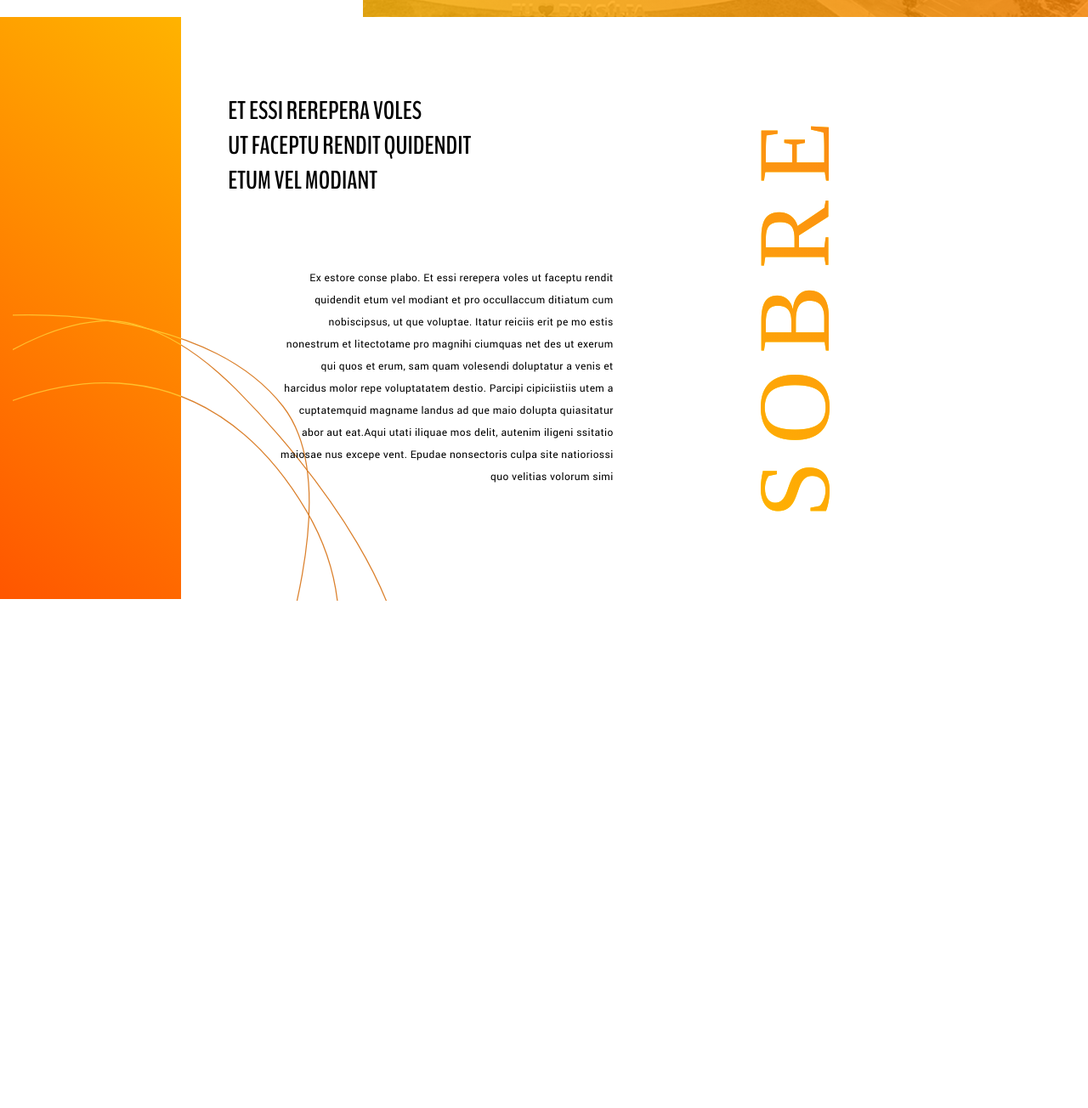
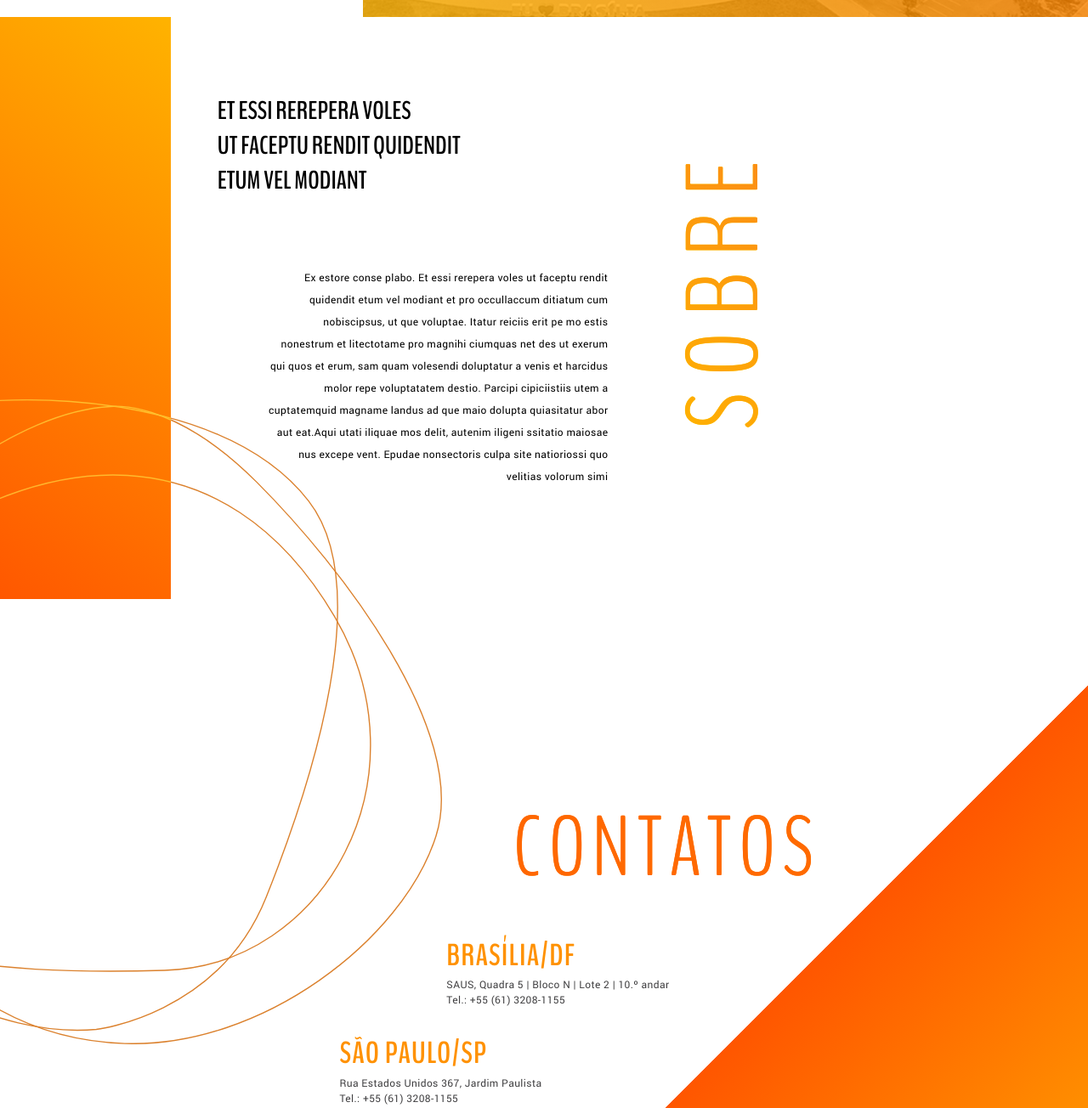
Before and after one commit to elderfonseca/dev-front-end, a website: page index.html in a window 1280 px wide. Shown: the part 760-2064 px from the top of the page at 85% size. Before the commit the page ends 1467 px from the top, so only its background shows below. Drawn offline with Linux system fonts and the light colour scheme.

Commit message:
Construindo a página. Periodo da manhã

```diff
--- a/index.html
+++ b/index.html
@@ -52,6 +52,7 @@
                     </div>
             	</div>
                 <div class="fundo-corpo">
+                	<!--Inicio da linha SOBRE-->
                 	<div class="row">
                 		<div class="col-md-2 col-lg-2 col-direita">
                     	</div>
@@ -66,20 +67,43 @@
                         	</p>
                     	</div>
                     	<div class="col-sm-3 col-md-5 col-lg-5">
-                    		<div class="vertical" style="margin-left: -70px; margin-top:157px; position: absolute; transform: rotate(-90deg); -webkit-transform: rotate(-90deg); -moz-transform: rotate(-90deg); -ms-transform: rotate(-90deg);">
-                    			<p align="left" style="background-image: linear-gradient(317deg, #fb8916, #ffb300), linear-gradient(#ffdb00, #ffdb00); font-family: BenchNine; font-size: 120px; font-weight: 300; font-style: normal; font-stretch: normal; line-height: normal; letter-spacing: 20px; -webkit-background-clip: text; -webkit-text-fill-color: transparent">
+                    		<div class="vertical">
+                    			<h1 class="sobre-vert">
                         			SOBRE
-                        		</p>
+                        		</h1>
                     		</div>
                 		</div>
-                		<div class="row">
-                			<div class="col-md-2 col-lg-2">
+                	</div>
+                	<!--Inicio da linha CONTATOS-->
+                	<div class="row">
+                		<div class="col-md-2 col-lg-2">
+                    	</div>
+                    	<div class="col-sm-12 col-md-10 col-lg-10 contato-fundo">
+                    		<div class="contato-dist">
+                    			<h1 class="contato-tit">
+                    				CONTATOS
+                    			</h1>
                     		</div>
-                    		<div class="col-sm-12 col-md-10 col-lg-10">
-
+                    		<div class="contato-bsb">
+                    			<h3 class="cidade">
+                    				BRASÍLIA/DF
+                    			</h3>
+                    			<p class="endereco">
+                    				SAUS, Quadra 5  |  Bloco N  |  Lote 2  |  10.º andar<br />
+                    				Tel.: +55 (61) 3208-1155
+                    			</p>
                     		</div>
-                		</div>
-            		</div>
+                    		<div class="contato-sp">
+                    			<h3 class="cidade">
+                    				SÃO PAULO/SP
+                    			</h3>
+                    			<p class="endereco">
+                    				Rua Estados Unidos 367, Jardim Paulista<br />
+                    				Tel.: +55 (61) 3208-1155
+                    			</p>
+                    		</div>
+                    	</div>
+                	</div>
             	</div>
         	</div>
 		</body>
--- a/src/sass/estilos.scss
+++ b/src/sass/estilos.scss
@@ -15,6 +15,14 @@
     background-image: linear-gradient($angulo, $color1 $perc1,$color2 $perc2); /* W3C */
 }
 
+@mixin linearGradientTrian($angulo, $color1, $color2, $color3, $perc1, $perc2){
+    background: $color2; /* Fallback */
+    background: -moz-linear-gradient($angulo, $color1, $color2 $perc1, $color3 $perc2); /* FF3.6+ */
+    background: -webkit-linear-gradient($angulo, $color1, $color2 $perc1, $color3 $perc2); /* Chrome10+,Safari5.1+ */
+    background: -ms-linear-gradient($angulo, $color1, $color2 $perc1, $color3 $perc2); /* IE10+ */
+    background-image: linear-gradient($angulo, $color1, $color2 $perc1, $color3 $perc2); /* W3C */
+}
+
 //mixin para gradiente da coluna direita
 @mixin linearGradientCol($angulo, $color1, $color2){
     background: $color2; /* Fallback */
@@ -27,6 +35,11 @@
 //mixin para background do topo
 @mixin imgGradient-topo($angulo, $color1, $color2, $imagem){
 	background-image: linear-gradient($angulo, $color1, $color2), url('../img/#{$imagem}');
+}
+
+//mixin para estilização dos titulos
+@mixin txtGradient-titulos($angulo, $color1, $color2, $color3){
+	background-image: linear-gradient($angulo, $color1, $color2), linear-gradient($color3, $color3);
 }
 
 // mixin para declaração de fontes
@@ -48,6 +61,7 @@
 //
 $cor-degrade1: #ff5600;
 $cor-degrade2: #ffb300;
+$rotate: -90deg;
 
 //Background da Row do topo
 
@@ -155,7 +169,9 @@ body {
 //Background do Fundo do corpo
 .fundo-corpo {
 	background: url('../img/doodle.svg') no-repeat;
-	background-position: -300px 350px;
+	background-position: -320px 450px;
+	background-size: 840px;
+	margin-left: -15px;
 }
 
 //Trabalhando na área "SOBRE"
@@ -184,3 +200,85 @@ body {
 	padding-right:10px;
 	text-align: right;
 }
+
+.vertical {
+	margin-left: -70px;
+	margin-top:157px;
+	position: absolute;
+	transform: rotate($rotate);
+	-webkit-transform: rotate($rotate);
+	-moz-transform: rotate($rotate);
+	-ms-transform: rotate($rotate);
+}
+
+.sobre-vert {
+	@include txtGradient-titulos (317deg, #fb8916, #ffb300, #ffdb00);
+	font-family: BenchnineLight;
+	font-size: 120px;
+	font-weight: 300;
+	font-style: normal;
+	font-stretch: normal;
+	line-height: normal;
+	letter-spacing: 20px;
+	-webkit-background-clip: text;
+	-webkit-text-fill-color: transparent;
+	text-align: left;
+}
+
+//Trabalhando na área CONTATOS
+.contato-dist {
+	padding-left:37%;
+  	padding-top:17%;
+}
+
+.contato-tit {
+	@include txtGradient-titulos (to right, #ff6700, #ff6d00, #ff7800);
+  	font-family: BenchnineLight;
+  	font-size: 100px;
+  	font-weight: 300;
+  	font-style: normal;
+  	font-stretch: normal;
+  	line-height: 0.96;
+  	letter-spacing: 8.9px;
+  	text-align: left;
+  	-webkit-background-clip: text;
+  	background-clip: text;
+  	-webkit-text-fill-color: transparent;
+}
+
+.contato-bsb {
+	padding-left: 29.5%;
+}
+
+.contato-sp{
+	padding-left: 17.5%;
+	padding-bottom: 30%;
+	h3 {
+		margin-top: 43px;
+	}
+}
+
+.cidade {
+  	font-family: BenchnineBold;
+  	font-size: 36px;
+  	line-height: 0.67;
+  	letter-spacing: 1.1px;
+  	color: #ff9100;
+  	margin: 0;
+}
+
+.endereco {
+	font-family: RobotoRegular;
+  	font-size: 12px;
+  	font-weight: normal;
+  	font-style: normal;
+  	font-stretch: normal;
+  	line-height: 1.5;
+  	letter-spacing: 0.4px;
+  	text-align: left;
+  	color: #414042;
+}
+
+.contato-fundo {
+	@include linearGradientTrian (-45deg, $cor-degrade2, $cor-degrade1, rgba(255,255,255,0), 41%, 41%);
+}
```
Also changed, not shown: src/css/estilos.css, src/css/estilos.min.css.
